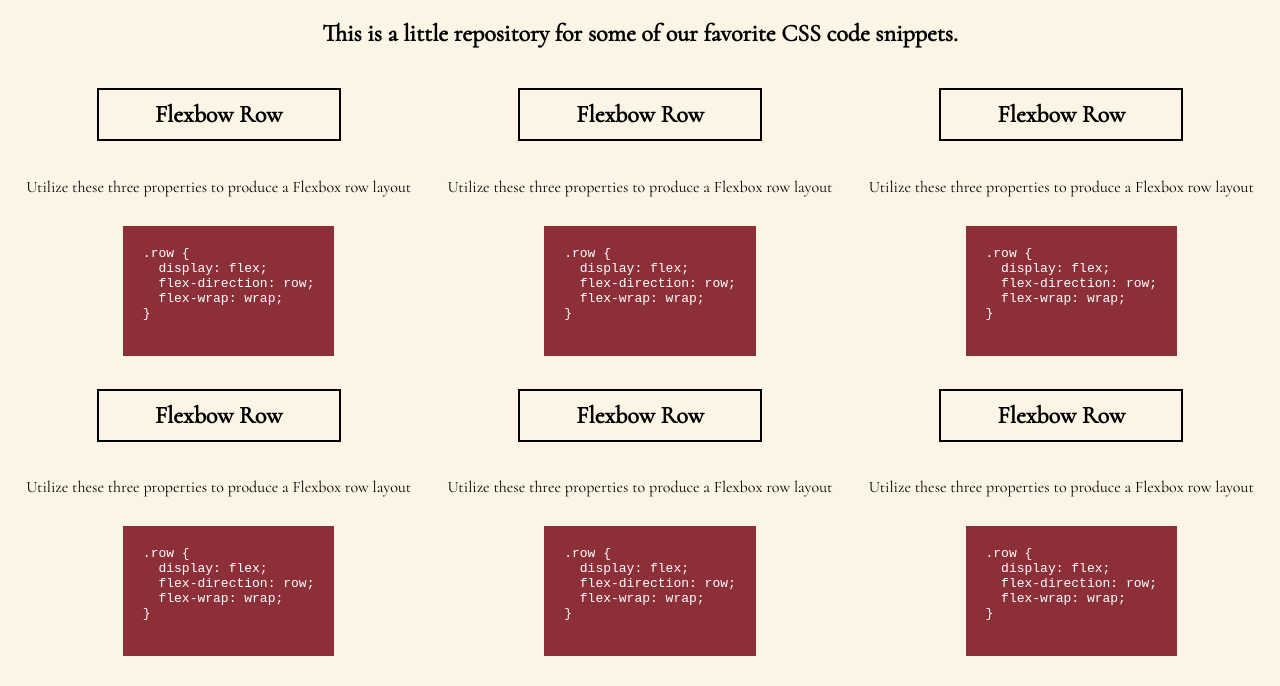
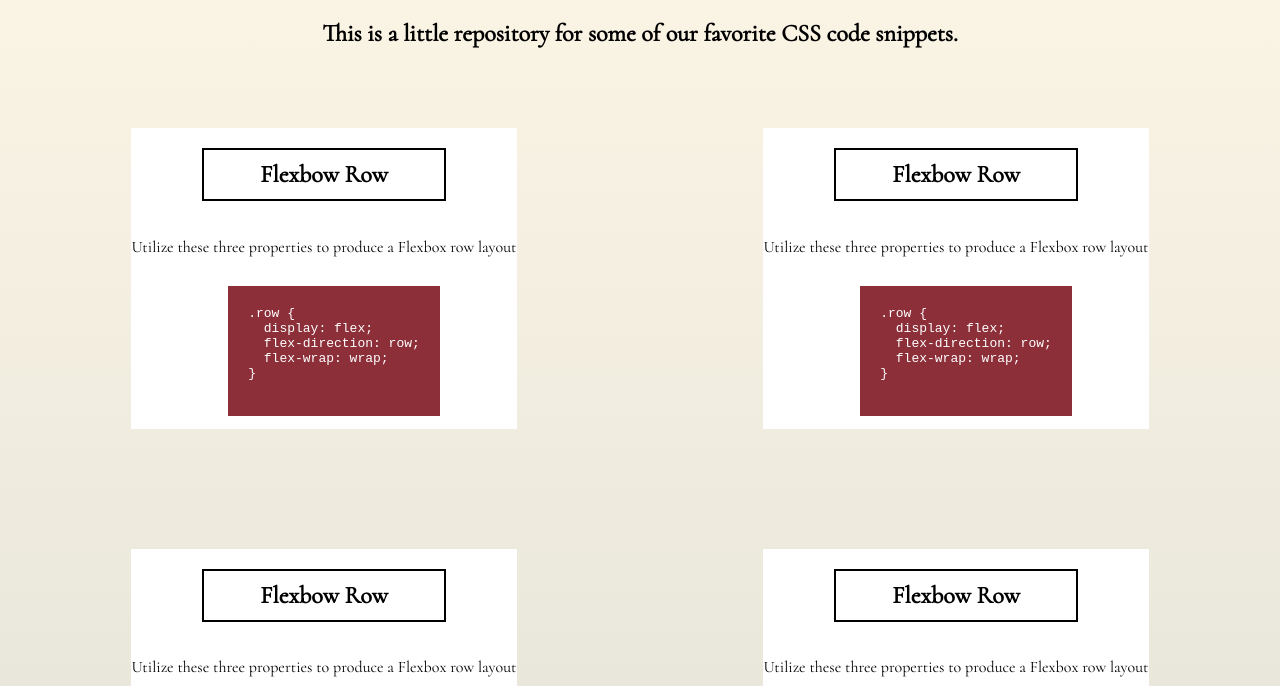
Before and after one commit to CodeNameNoah/Our-CSS-Snippet-Cheat-Sheet, a plain HTML site: page index.html in a window 1280 px wide. Shown: the part 63-749 px from the top of the page. Drawn offline with Linux system fonts and the light colour scheme.

Commit message:
Updated CSS, HTML, added animations

```diff
--- a/assets/style.css
+++ b/assets/style.css
@@ -1,9 +1,13 @@
 :root {
+    --parchment:#FCF5E5;
+    --timberwolf:#CDD3CE;
+    --cordovan:#8c2f39;
+    --lightcolor:white;
 }
 
 body {
   font-family: "Cormorant", monospace;
-  background-color: #fcf5e5;
+  background:linear-gradient(var(--parchment), var(--timberwolf));
 }
 
 h1 {
@@ -19,13 +23,21 @@ h2 {
   display: flex;
   flex-wrap: wrap;
   flex-direction: row;
+  justify-content:space-around;
 }
 
 .snippet-card {
-  flex: 1 0 400px;
+  transition: margin 0.5s ease-in-out;
+  /* flex: 1 0 400px; */
   display: flex;
   flex-direction: column;
   align-items: center;
+  background: var(--lightcolor);
+  margin: 60px;
+}
+
+.snippet-card:hover {
+    margin: 20px;
 }
 
 .snippet-card h2 {
@@ -37,6 +49,20 @@ h2 {
 pre {
   margin-left: 20px;
   padding: 20px;
-  background-color: #8c2f39;
-  color: #fff;
+  background-color: var(--cordovan);
+  /* background:linear-gradient(#8c2f39, #fcf5e5) ; */
+  color: var(--lightcolor);
+  user-select: text;
 }
+
+@media screen and (max-width:992px) {
+    .snippet-card {flex:1 0 30%;}
+}
+
+@media screen and (max-width:768px) {
+   .snippet-card {flex:1 0 50%;}
+}
+
+@media screen and (max-width:576px) {
+  .snippet-card {flex:1 0 100%;}
+}
```
Also changed, not shown: 1 other file.
